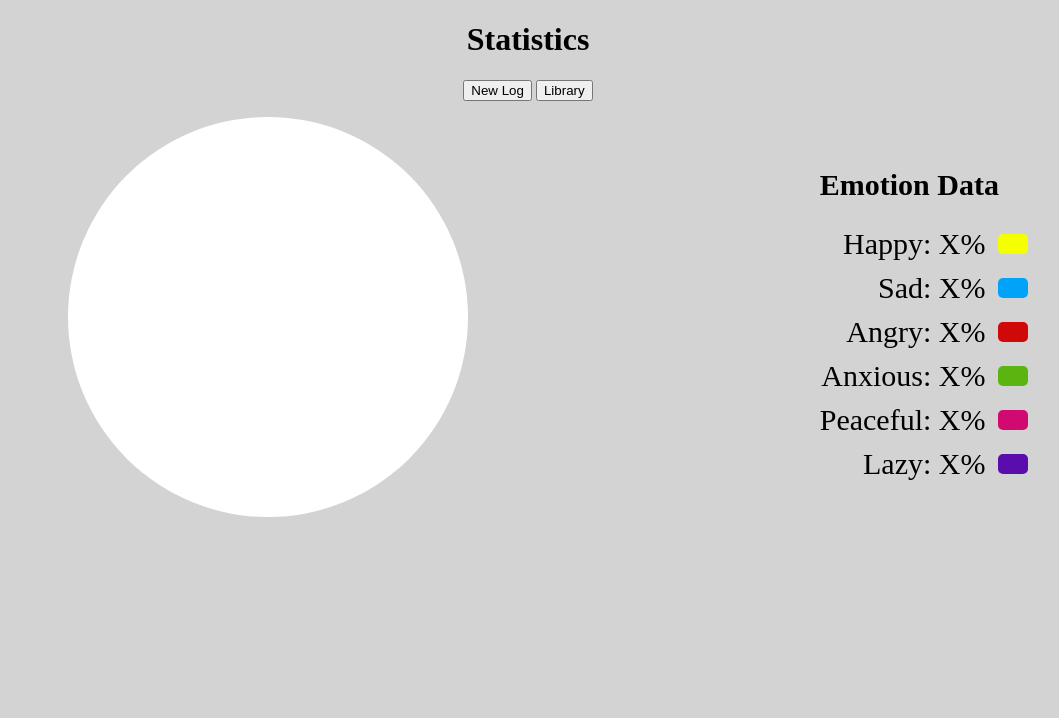
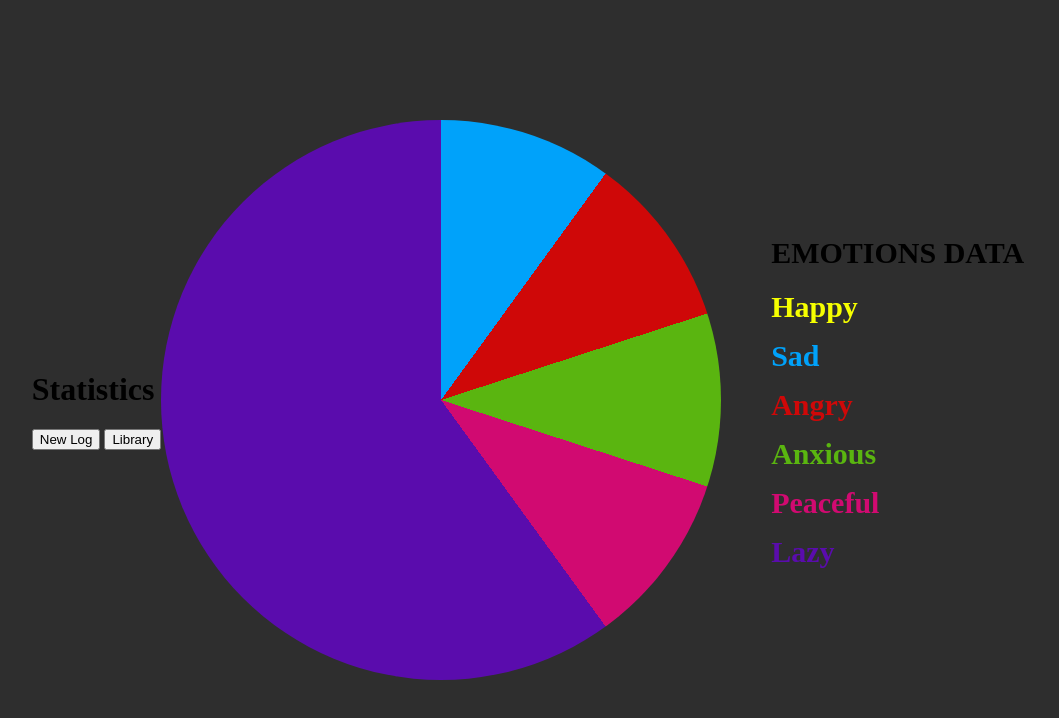
Before and after one commit to tysonblue15/Reflection-Journal, a plain HTML site: page Pages/stats.html in a window 1280 px wide. Shown: the whole page, without its empty margins (112-1171 px from the left). Drawn offline with Linux system fonts and the light colour scheme.

Commit message:
Pie Chart
-Added a Pie Chart that changes data on input and updates accordingly
-Moved Emotion HashMap Global

```diff
--- a/Pages/stats.html
+++ b/Pages/stats.html
@@ -5,37 +5,31 @@
     <meta name="viewport" content="width=device-width, initial-scale=1.0">
     <title>Your Stats</title>
     <link rel="stylesheet" href="../Stats.css">
+    <script>
+        document.addEventListener('DOMContentLoaded', function () { //Calls function once the page is fully loaded
+            change();
+        });
+    </script>
 </head>
 <body>
-    <h1>Statistics</h1>
-    <div id="headerButtons">
-        <button id="logButton">New Log</button>
-        <button id="libraryButton">Library</button>
-    </div>
-    <div class="container">
-        <div class="chart-wrap">
-            <figure class="pie-chart" style="background:
-                conic-gradient(
-                    from 0deg,
-                    #f6ff00 0,
-                    #f6ff00 (35%),
-                    #00a2fa (35%),
-                    #00a2fa (35% + 25%)
-                )"></figure>
-            <div class="chart-info">
-                <h2>Emotion Data</h2>
-                <ul>
-                    <li>Happy: X% <span style="background-color: #f6ff00"></span></li>
-                    <li>Sad: X% <span style="background-color: #00a2fa"></span></li>
-                    <li>Angry: X% <span style="background-color: #cf0808"></span></li>
-                    <li>Anxious: X% <span style="background-color: #5ab510"></span></li>
-                    <li>Peaceful: X% <span style="background-color: #d10a71"></span></li>
-                    <li>Lazy: X% <span style="background-color: #5a0cad"></span></li>
-                </ul>
-            </div>
+    <div class="header-items">
+        <h1>Statistics</h1>
+        <div id="headerButtons">
+            <button id="logButton">New Log</button>
+            <button id="libraryButton">Library</button>
         </div>
     </div>
-
+    <div class="x-box"></div>
+    <div class="x-box-cont">
+        <h1>Emotions Data</h1>
+        <strong style="color: #f6ff00">Happy</strong>
+        <strong style="color: #00a2fa">Sad</strong>
+        <strong style="color: #cf0808">Angry</strong>
+        <strong style="color: #5ab510">Anxious</strong>
+        <strong style="color: #d10a71">Peaceful</strong>
+        <strong style="color: #5a0cad">Lazy</strong>
+    </div>
+    <script src="../Log.js"></script>
     <script src="../Stats.js"></script>
 </body>
 </html>
--- a/Stats.css
+++ b/Stats.css
@@ -1,55 +1,59 @@
-body {
-    background-color: #d3d3d3;
-    margin: 0;
-    display: flex;                  /*Makes it a flex container*/
-    flex-direction: column;         /*Makes children stack vertically*/
-    align-items: center;            /*Center children on horizontal axis*/
-    justify-content: flex-start;    /*Center children starting near the top*/
-    min-height: 100vh;
+:root {
+    --emotionCount: 10;
+    --degreeAmount: 360 / var(--emotionCount);
+    --happy: 1;
+    --happyDeg: calc(var(--happy) * var(--degreeAmount) * 1deg);
+    --sad: 1;
+    --sadDeg: calc(var(--sad) * var(--degreeAmount) * 1deg + var(--happyDeg));
+    --angry: 1;
+    --angryDeg: calc(var(--angry) * var(--degreeAmount) * 1deg + var(--sadDeg));
+    --anxious: 1;
+    --anxiousDeg: calc(var(--anxious) * var(--degreeAmount) * 1deg + var(--angryDeg));
+    --peaceful: 1;
+    --peacefulDeg: calc(var(--peaceful) * var(--degreeAmount) * 1deg + var(--anxiousDeg));
 }
 
-h1 {
-    color: black;                /*Sets color of title to black*/
+body {
+    background-color: #2e2e2e;
+    font-size: 16px;
+    margin: 0;
+
+    display: flex;
+    align-items: center;
+    justify-content: center;
+    min-height: 100vh;
+
+    /**/
 }
 
-.container {
-    width: 1000px;
+.x-box {
+    width: 70vh;
+    height: 70vh;
+    border-radius: 50%;
+    background-color: #fff;
+
+    background: repeating-conic-gradient(
+        from 0deg,
+        #f6ff00 0deg var(--happyDeg),
+        #00a2fa var(--happyDeg) var(--sadDeg),
+        #cf0808 var(--sadDeg) var(--angryDeg),
+        #5ab510 var(--angryDeg) var(--anxiousDeg),
+        #d10a71 var(--anxiousDeg) var(--peacefulDeg),
+        #5a0cad var(--peacefulDeg) 360deg
+    );
 }
 
-.chart-wrap {
-    display: flex;
-    justify-content: space-between;
-    align-items: center;
+.x-box-cont {
+    font-size: 30px;
+    padding-left: 50px;
 }
 
-.pie-chart {
-    width: 400px;
-    height: 400px;
-    border-radius: 50%;
-    background-color: #fff;
+.x-box-cont h1 {
+    font-size: 30px;
+    text-transform: uppercase;
 }
 
-.chart-info h2 {
-    text-transform: capitalize;
-    font-size: 30px;
+.x-box-cont strong{
+    display: block;
+    margin-bottom: 15px;
 }
-
-.chart-info ul{
-    padding: 0;
-    margin: 0;
-    list-style: none;
-}
-
-.chart-info ul li {
-    margin-bottom: 10px;
-    font-size: 30px;
-    text-align: right;
-}
-
-.chart-info ul li span {
-    width: 30px;
-    height: 20px;
-    border-radius: 5px;
-    margin-left: 5px;
-    display: inline-block;
-}
--- a/Stats.js
+++ b/Stats.js
@@ -8,3 +8,8 @@ newLog.addEventListener('click', () => {
 library.addEventListener('click', () => {
     location.replace('/Pages/library.html')
 })
+
+function change() {
+    const root = document.documentElement;
+    root.style.setProperty('--happy', emotionMap['Happy']); //Broken
+}
--- a/log.js
+++ b/log.js
@@ -1,9 +1,9 @@
 const description = document.getElementById('description');
 const emotion = document.getElementById('emotion');
-const rating = document.getElementById('rating');
+const rating = document.getElementById('rating'); //ISSUE
 const currentDate = document.getElementById('currentDate');
 
-const rateSlider = document.getElementById('rating');
+const rateSlider = document.getElementById('rating'); //ISSUE
 const rateLabel = document.getElementById('currentRate');
 
 const submit = document.getElementById('submitButton');
@@ -16,22 +16,21 @@ const ratingCollection = [];
 const currentDateCollection = [];
 const dataCollection = [];
 
+let emotionMap = {
+    'Happy': 0,
+    'Sad': 0,
+    'Angry': 0,
+    'Anxious': 0,
+    'Peaceful': 0,
+    'Lazy': 0
+};
+
 
 submit.addEventListener('click', () => {
     if(descriptionCollection.length >= 10){
         descriptionCollection.pop();
     }
     descriptionCollection.unshift(description.value)
-
-
-    let emotionMap ={};
-
-    emotionMap['Happy'] = 0;
-    emotionMap['Sad'] = 0;
-    emotionMap['Angry'] = 0;
-    emotionMap['Anxious'] = 0;
-    emotionMap['Peaceful'] = 0;
-    emotionMap['Lazy'] = 0;
 
     if(emotionCollection.length >= 10){
         emotionCollection.pop();
```
Also changed, not shown: Pages/library.html (+0 -2 lines).
